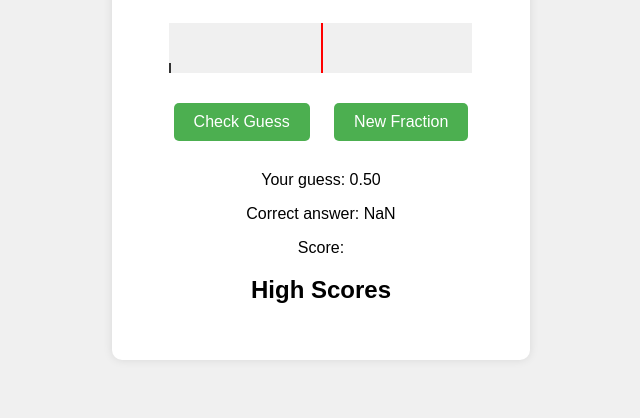
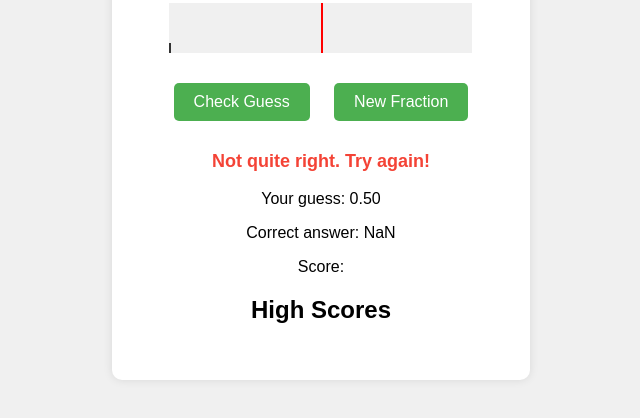
Before and after one commit to Caffeine-Gallery/sliceright-0192b0112d01, a website built with Vite: page frontend/index.html in a window 1280 px wide. Both pictures are taken after a click on the button "Check Guess". Shown: the part 308-726 px from the top of the page, without its empty margins (319-959 px from the left). Built offline with nearby package versions, Linux system fonts and the light colour scheme; what @dfinity/agent would draw is missing.

Commit message:
0192b068-d006-733a-ba48-659c3330a9e9

```diff
--- a/frontend/index.css
+++ b/frontend/index.css
@@ -135,3 +135,15 @@ button:hover {
     max-height: 200px;
     overflow-y: auto;
 }
+
+.correct-guess {
+    color: #4CAF50;
+    font-weight: bold;
+    font-size: 18px;
+}
+
+.incorrect-guess {
+    color: #f44336;
+    font-weight: bold;
+    font-size: 18px;
+}
--- a/frontend/index.html
+++ b/frontend/index.html
@@ -23,6 +23,7 @@
         <button id="check-guess">Check Guess</button>
         <button id="new-fraction">New Fraction</button>
         <div id="result" style="display: none;">
+            <p id="guess-feedback"></p>
             <p id="user-guess"></p>
             <p id="correct-answer"></p>
             <p id="score"></p>
--- a/frontend/index.js
+++ b/frontend/index.js
@@ -9,6 +9,7 @@ let animationInterval;
 const guessSlider = document.getElementById('guess-slider');
 const fractionDisplay = document.getElementById('fraction-display');
 const resultDiv = document.getElementById('result');
+const guessFeedbackElement = document.getElementById('guess-feedback');
 const userGuessElement = document.getElementById('user-guess');
 const correctAnswerElement = document.getElementById('correct-answer');
 const scoreElement = document.getElementById('score');
@@ -66,6 +67,11 @@ async function checkGuess() {
         const actualValue = Number(fraction.numerator) / Number(fraction.denominator);
         const scoreResult = await backend.calculateScore(fraction, parseFloat(userGuess));
         score = typeof scoreResult === 'bigint' ? Number(scoreResult) : scoreResult;
+
+        const isCorrect = Math.abs(userGuess - actualValue) < 0.01; // Allow for small margin of error
+
+        guessFeedbackElement.textContent = isCorrect ? "Congratulations! Your guess is correct!" : "Not quite right. Try again!";
+        guessFeedbackElement.className = isCorrect ? "correct-guess" : "incorrect-guess";
 
         userGuessElement.textContent = `Your guess: ${userGuess.toFixed(2)}`;
         correctAnswerElement.textContent = `Correct answer: ${actualValue.toFixed(2)}`;
```
